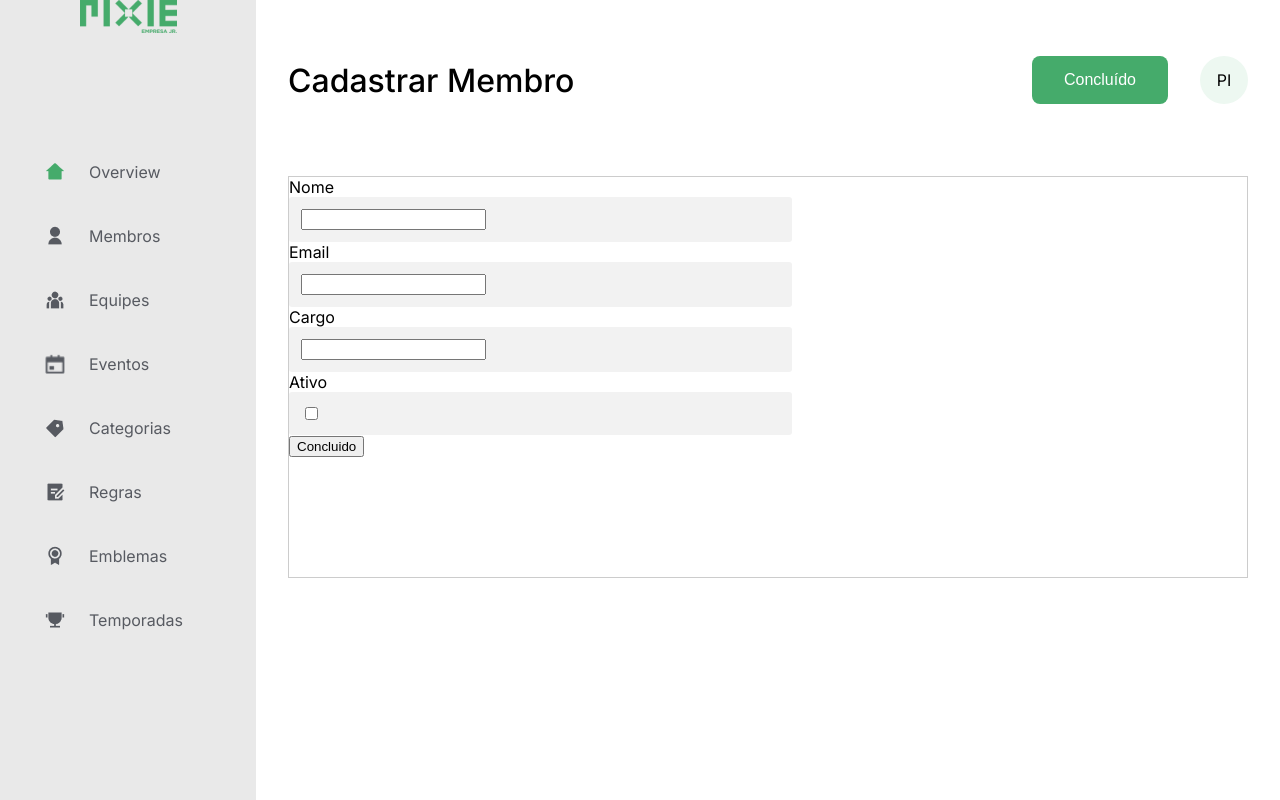
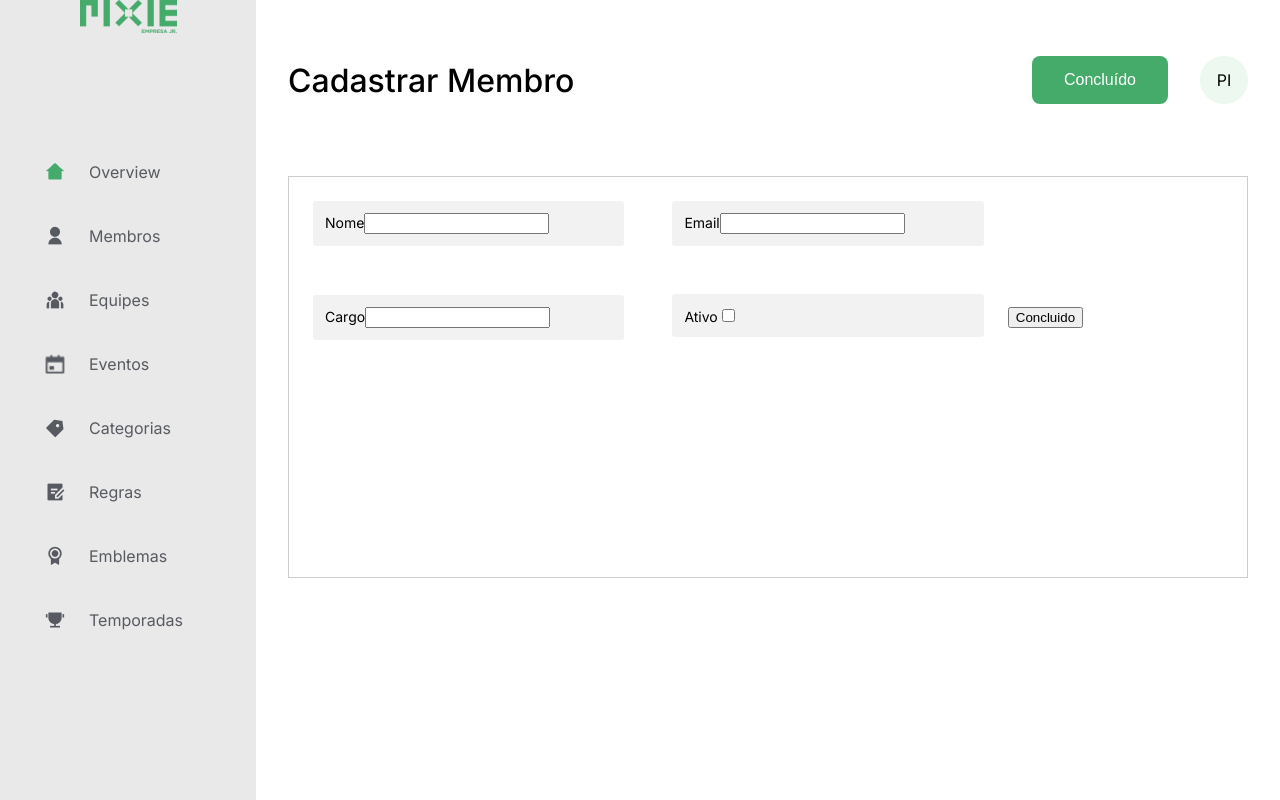
Before and after one commit to Pixie-EJ/PixiePerformanceNextJS, a Next.js app: page /cadastro in a window 1280 px wide. Built offline with nearby package versions, Linux system fonts and the light colour scheme.

Commit message:
fix: ajustando labels do formulário

```diff
--- a/pages/cadastro.js
+++ b/pages/cadastro.js
@@ -32,16 +32,25 @@ export default function Home() {
         <ContentContainer>
             <FormContainer>
               <form action="/send-data-here" method="post">
+              <InputContainer>
                 <label for="first">Nome</label>
-            <InputContainer><input type="text" id="nome" name="nome" /></InputContainer>
+                <input type="text" id="nome" name="nome" />
+              </InputContainer>
+              <InputContainer>
                 <label for="last">Email</label>
-            <InputContainer><input type="email" id="email" name="email" /></InputContainer>
+                <input type="email" id="email" name="email" />
+              </InputContainer>
+              <InputContainer>
                 <label for="last">Cargo</label>
-            <InputContainer><input type="text" id="cargo" name="cargo" /></InputContainer>
+                <input type="text" id="cargo" name="cargo" />
+              </InputContainer>
+              <InputContainer>
                 <label for="last">Ativo</label>
-            <InputContainer><input type="checkbox" id="ativo" name="ativo" /></InputContainer>
+                <input type="checkbox" id="ativo" name="ativo" />
+              </InputContainer>
               <button type="submit">Concluido</button>
-           </form></FormContainer>
+              </form>
+            </FormContainer>
         </ContentContainer>
       </RightContainer>
     </HomeContainer>
--- a/src/styles/cadastro.js
+++ b/src/styles/cadastro.js
@@ -6,7 +6,6 @@ const ContentContainer = styled.div`
 `;
 
 const FormContainer = styled.div`
-
   width: 100%;
   margin: 16px 32px;
   height: 400px;
@@ -26,19 +25,13 @@ const RightContainer = styled.div`
 `;
 
 const InputContainer = styled.div`
-
-  position: flex;
-    border: none;
-    -webkit-appearance: none;
-    -ms-appearance: none;
-    -moz-appearance: none;
-    appearance: none;
-    background: #f2f2f2;
-    padding: 12px;
-    border-radius: 3px;
-    width: 50%;
-    font-size: 14px;
-
+  display: inline-block;
+  background: #f2f2f2;
+  margin: 24px;
+  padding: 12px;
+  border-radius: 3px;
+  width: 30%;
+  font-size: 14px;
 `;
 
 
```
Lines whose indentation alone changed are shown as unchanged.
